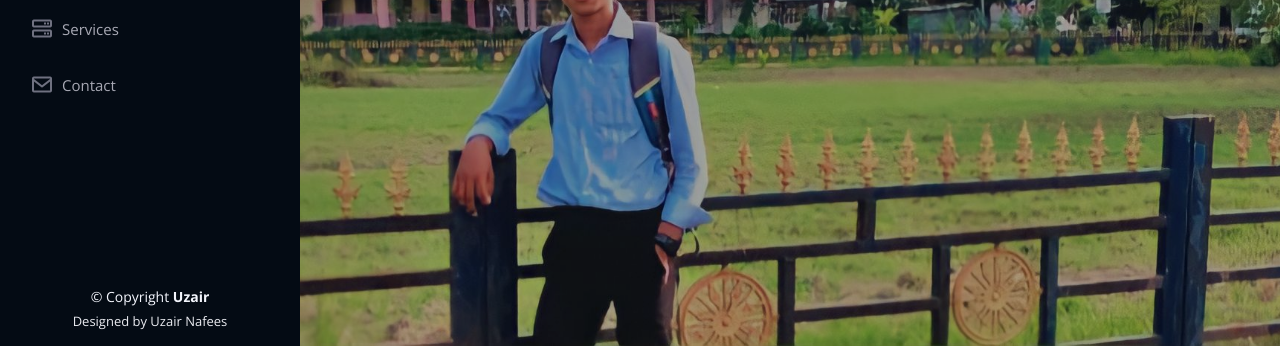
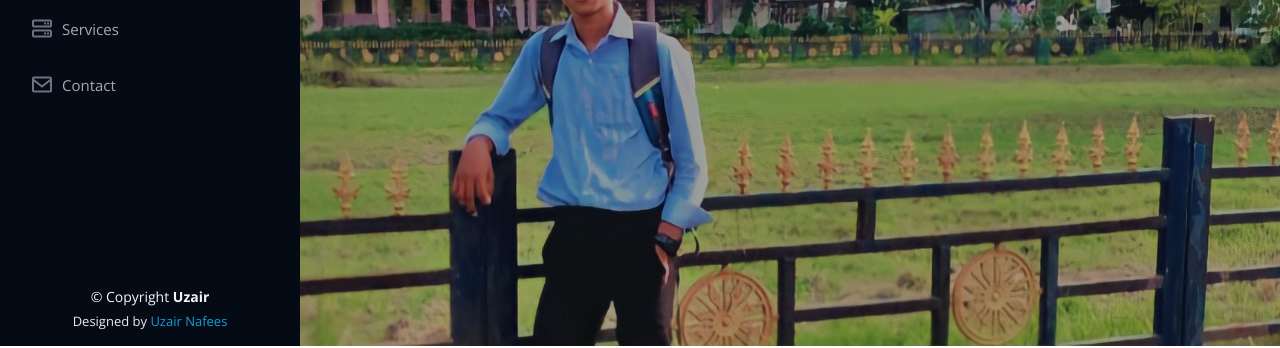
Before and after one commit to uzairnafees/uzairnafees1.github.io, a plain HTML site: page index1.html in a window 1280 px wide. Shown: the part 454-802 px from the top of the page. Drawn offline with nearby package versions, Linux system fonts and the light colour scheme.

Commit message:
Update index1.html

```diff
--- a/index1.html
+++ b/index1.html
@@ -637,7 +637,7 @@ I Succesfully completed the necessary courses of study and passed the W3Schools'
         <!-- You can delete the links only if you purchased the pro version. -->
         <!-- Licensing information: https://bootstrapmade.com/license/ -->
         <!-- Purchase the pro version with working PHP/AJAX contact form: https://bootstrapmade.com/iportfolio-bootstrap-portfolio-websites-template/ -->
-        Designed by Uzair Nafees
+        Designed by<a href="uzairnafees"> Uzair Nafees</a>
       </div>
     </div>
   </footer><!-- End  Footer -->
```
